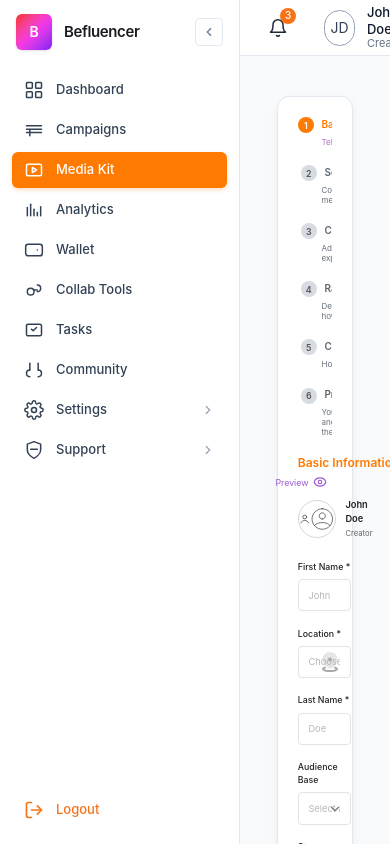
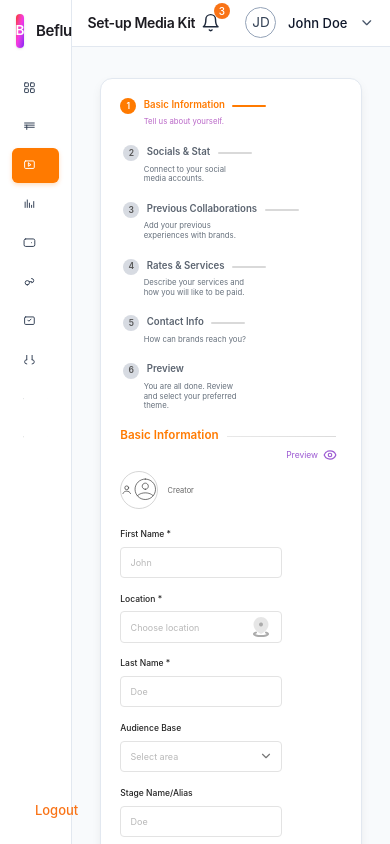
Before and after one commit to deezzzi/Befluencer, an Angular app: page /media-kit/setup in a window 390 px wide. Built offline with nearby package versions, Linux system fonts and the light colour scheme.

Commit message:
feat(auth): enhance creator signup with display name persistence and form validation feat(dashboard): improve layout responsiveness for dashboard components

```diff
--- a/src/app/features/auth/creator-signup.component.ts
+++ b/src/app/features/auth/creator-signup.component.ts
@@ -106,9 +106,14 @@
   /** Handle submit: persist email and proceed to OTP. */
   onSubmit() {
     if (this.form.valid) {
-      const email = this.form.value.email as string;
-      // Persist email for OTP screen fallback (e.g., page refresh)
+      const { firstName, lastName, email } = this.form.value as { firstName: string; lastName: string; email: string };
+      // Persist essentials for downstream flows (OTP + greeting)
       this.storage.setJSON('auth:email', email);
+      const displayName = `${(firstName || '').trim()} ${(lastName || '').trim()}`.trim();
+      if (displayName) {
+        this.storage.setJSON('profile:displayName', displayName);
+        this.storage.setJSON('auth:user', { firstName, lastName, email, displayName });
+      }
       this.router.navigate(['/auth/otp'], { state: { email } });
     } else {
       this.form.markAllAsTouched();
--- a/src/app/features/auth/welcome.component.ts
+++ b/src/app/features/auth/welcome.component.ts
@@ -5,7 +5,6 @@
 /**
  * WelcomeComponent
  * ----------------
- * Post-OTP confirmation screen with CTA into the dashboard area.
  */
 @Component({
   selector: 'bf-welcome',
--- a/src/app/features/dashboard/dashboard.component.ts
+++ b/src/app/features/dashboard/dashboard.component.ts
@@ -16,7 +16,7 @@
   <div class="space-y-4 md:space-y-6">
     <section>
       <!-- <h2 class="text-xl font-semibold mb-4">Key Metrics</h2> -->
-      <div class="grid gap-3 sm:grid-cols-2 lg:grid-cols-4">
+  <div class="grid gap-3 sm:grid-cols-2 xl:grid-cols-4 lg:grid-cols-3">
         <div *ngFor="let c of cards" class="rounded-xl p-3 md:p-4 bg-white dark:bg-gray-900 shadow-card border border-slate-100 dark:border-gray-700 flex flex-col gap-1">
           <div class="text-xs uppercase tracking-wide text-slate-500 dark:text-gray-400">{{ c.title }}</div>
           <div class="text-xl md:text-2xl font-semibold">{{ c.value }}</div>
@@ -27,8 +27,8 @@
       </div>
     </section>
     <!-- Row 2: Three columns: Line chart | Channels | Audience -->
-    <section class="grid gap-6 lg:grid-cols-3">
-      <div class="rounded-xl border border-slate-100 dark:border-gray-700 bg-white dark:bg-gray-900 p-4 md:p-6 shadow-card min-h-[240px] md:min-h-[280px]">
+  <section class="grid gap-4 sm:gap-5 lg:gap-6 lg:grid-cols-3">
+  <div class="rounded-xl border border-slate-100 dark:border-gray-700 bg-white dark:bg-gray-900 p-4 md:p-6 shadow-card min-h-[200px] md:min-h-[240px]">
         <div class="flex items-center justify-between mb-4">
           <h3 class="font-semibold">Traffic overview</h3>
           <div class="text-xs text-slate-500">This year vs Last year</div>
@@ -37,7 +37,7 @@
           <span class="text-xs text-slate-400">Line chart placeholder</span>
         </div>
       </div>
-      <div class="rounded-xl border border-slate-100 dark:border-gray-700 bg-white dark:bg-gray-900 p-4 md:p-6 shadow-card">
+  <div class="rounded-xl border border-slate-100 dark:border-gray-700 bg-white dark:bg-gray-900 p-4 md:p-6 shadow-card">
         <h4 class="font-medium mb-4">Channels</h4>
         <ul class="space-y-2 text-sm">
           <li class="flex items-center gap-3"><span class="inline-block h-2 w-6 rounded bg-rose-500"></span> TikTok</li>
@@ -47,7 +47,7 @@
           <li class="flex items-center gap-3"><span class="inline-block h-2 w-6 rounded bg-emerald-500"></span> Facebook</li>
         </ul>
       </div>
-      <div class="rounded-xl border border-slate-100 dark:border-gray-700 bg-white dark:bg-gray-900 p-4 md:p-6 shadow-card">
+  <div class="rounded-xl border border-slate-100 dark:border-gray-700 bg-white dark:bg-gray-900 p-4 md:p-6 shadow-card">
         <h4 class="font-medium mb-4">Audience by country</h4>
         <div class="flex items-center gap-6">
           <div class="w-24 h-24 md:w-28 md:h-28 rounded-full bg-[conic-gradient(var(--tw-gradient-stops))] from-rose-500 via-orange-400 via-amber-400 via-emerald-500 to-violet-500"></div>
@@ -62,8 +62,8 @@
     </section>
 
     <!-- Row 3: Bar chart (2 cols) + Right column activity list -->
-    <section class="grid gap-6 lg:grid-cols-3">
-      <div class="lg:col-span-2 rounded-xl border border-slate-100 dark:border-gray-700 bg-white dark:bg-gray-900 p-4 md:p-6 shadow-card min-h-[240px] md:min-h-[280px]">
+  <section class="grid gap-4 sm:gap-5 lg:gap-6 lg:grid-cols-3">
+  <div class="lg:col-span-2 rounded-xl border border-slate-100 dark:border-gray-700 bg-white dark:bg-gray-900 p-4 md:p-6 shadow-card min-h-[200px] md:min-h-[260px]">
         <div class="flex items-center justify-between mb-4">
           <h3 class="font-semibold">Weekly performance</h3>
           <div class="text-xs text-slate-500">Lorem 1 vs Lorem 2</div>
@@ -72,7 +72,7 @@
           <span class="text-xs text-slate-400">Bar chart placeholder</span>
         </div>
       </div>
-      <div class="rounded-xl border border-slate-100 dark:border-gray-700 bg-white dark:bg-gray-900 p-4 md:p-6 shadow-card min-h-[240px] md:min-h-[280px]">
+  <div class="rounded-xl border border-slate-100 dark:border-gray-700 bg-white dark:bg-gray-900 p-4 md:p-6 shadow-card min-h-[200px] md:min-h-[260px]">
         <div class="flex items-center justify-between mb-4">
           <h4 class="font-medium">Recent activity</h4>
           <span class="text-xs text-slate-500">23 – 30 March 2020</span>
--- a/src/app/features/media-kit-setup/media-kit-setup.component.html
+++ b/src/app/features/media-kit-setup/media-kit-setup.component.html
@@ -52,7 +52,7 @@
 
           </div>
           <div class="id-block">
-            <div class="name">John Doe</div>
+            <div class="name">{{ (form.value.firstName || '').trim() }} {{ (form.value.lastName || '').trim() }}</div>
             <div class="role">Creator</div>
           </div>
         </div>
--- a/src/app/features/media-kit-setup/media-kit-setup.component.scss
+++ b/src/app/features/media-kit-setup/media-kit-setup.component.scss
@@ -1,4 +1,4 @@
-/* Rates & Services — match Figma */
+/* Rates & Services — visual alignment per design spec */
 .rates-step {
   /* Charging rate options */
   .rate-options { list-style:none; margin:.25rem 0 .9rem; padding:0; }
@@ -50,11 +50,11 @@
     .amount-row .amount-field { flex:0 0 100%; }
   }
 }
-/* Collaborations: brands dropdown highlight per Figma */
+/* Collaborations: brands dropdown highlight per design spec */
 .collab-step {
   .dropdown-panel {
     li {
-      border-radius: 8px; /* soft pill look from Figma */
+  border-radius: 8px; /* soft pill look per design */
       transition: background-color .15s ease;
     }
     li:hover,
@@ -74,14 +74,14 @@
 @media (max-width: 480px){
   .mk-setup-wrapper { padding: 1rem .8rem 2rem; }
 }
-/* Main stepper container uses the new dashboard-like card style and Figma dimensions */
+/* Main stepper container: dashboard-like card style and specified dimensions */
 .wizard-card {
   width:100%;
-  max-width:1512px; /* Figma width */
+  max-width:1512px; /* design width */
   min-height:550px; /* Reduced height for a more compact view */
   background:#fff;
-  border:1px solid #e2e8f0; /* Figma border-width: 1px */
-  border-radius:16px; /* Figma radius */
+  border:1px solid #e2e8f0; /* border-width: 1px as specified */
+  border-radius:16px; /* corner radius as specified */
   padding:1.35rem 1.9rem 2.2rem;
   font-family:Inter,system-ui,sans-serif;
   position:relative;
@@ -123,7 +123,7 @@
 .steps li.completed .connector { background:var(--color-primary); }
 .steps li.clickable { cursor:pointer; }
 .steps li.clickable:hover .circle { filter:brightness(.92); }
-/* Optical spacing tweak: extra breathing room before step 4 (Rates & Services) */
+/* Stepper layout: provide additional spacing before step 4 (Rates & Services) */
 .steps li:nth-child(3) .connector-space { width:calc(var(--after-connector-gap) + var(--circle-buffer) + 3px); flex-basis:calc(var(--after-connector-gap) + var(--circle-buffer) + 3px); }
 /* If further adjustment needed, increase the + 3px above by 1px increments. */
 
@@ -252,9 +252,9 @@
 
 /* Socials & Stats */
 .socials-step { padding:1rem 0 0; }
-.platform-grid { display:grid; grid-template-columns:repeat(4, 1fr); gap:1.1rem 1.85rem; }
-@media (max-width:1200px){ .platform-grid { grid-template-columns:repeat(3, 1fr); } }
-@media (max-width:900px){ .platform-grid { grid-template-columns:repeat(2, 1fr); } }
+.platform-grid { display:grid; grid-template-columns:repeat(4, 1fr); gap:1.1rem 1.25rem; }
+@media (max-width:1280px){ .platform-grid { grid-template-columns:repeat(3, 1fr); } }
+@media (max-width:1024px){ .platform-grid { grid-template-columns:repeat(2, 1fr); } }
 @media (max-width:640px){ .platform-grid { grid-template-columns:1fr; } }
 @media (max-width:480px){
   .platform-card { padding:.6rem .7rem .55rem; }
@@ -262,8 +262,8 @@
   .connect-btn { padding:.32rem .6rem .29rem; }
 }
 /* Stepper cards use the new card style */
-.platform-card { border:1px solid #ff9c40; border-radius:12px; padding:.7rem .85rem .65rem; background:#fff; position:relative; display:flex; flex-direction:column; min-height:96px; box-shadow:0 2px 4px -2px rgba(0,0,0,0.06), 0 4px 12px -2px rgba(0,0,0,0.08); transition: border-color .18s ease, box-shadow .18s ease; }
-/* Hover look per mock: subtle primary-orange outline glow */
+.platform-card { border:1px solid #ff9c40; border-radius:12px; padding:.7rem .85rem .65rem; background:#fff; position:relative; display:flex; flex-direction:column; min-height:96px; box-shadow:0 2px 4px -2px rgba(0,0,0,0.06), 0 4px 12px -2px rgba(0,0,0,0.08); transition: border-color .18s ease, box-shadow .18s ease; min-width:0; }
+/* Hover state: subtle primary-orange outline glow */
 .platform-card:hover { border-color:#ff7a00; box-shadow:0 0 0 1px rgba(255,122,0,0.25), 0 6px 14px -4px rgba(0,0,0,0.12); }
 .platform-card .top-row { display:flex; align-items:flex-start; gap:.55rem; }
 .platform-card .icon { width:28px; height:28px; display:flex; align-items:center; justify-content:center; flex-shrink:0; }
@@ -277,7 +277,7 @@
 .platform-card .actions-row .edit-btn { margin-left:auto; padding:.35rem; }
 .connect-btn { font-size:.48rem; background:#fff; border:1px solid #ff9c40; color:#ff7a00; padding:.35rem .65rem .32rem; border-radius:999px; display:inline-flex; align-items:center; gap:.3rem; cursor:pointer; font-weight:500; transition: background .15s ease, color .15s ease, border-color .15s ease, box-shadow .15s ease; }
 .connect-btn .link-icon { color:#ff7a00; }
-/* Hover per mock: light grey pill look */
+/* Hover state: light grey pill look */
 .connect-btn:hover { background:#f2f2f2; color:#333; border-color:#e1e1e1; box-shadow:0 1px 2px rgba(0,0,0,0.06) inset; }
 .connect-btn:hover .link-icon { color:#555; }
 .connect-btn:active { background:#e9e9e9; }
@@ -293,12 +293,12 @@
 
 @keyframes spin { from { transform: rotate(0deg); } to { transform: rotate(360deg); } }
 .platform-card.connected { border-color:#ff7a00; box-shadow:0 0 0 1px rgba(255,122,0,0.18), 0 2px 8px rgba(255,122,0,0.12); }
-/* Connected pill per pasted image: black background with white text and check */
+/* Connected pill: black background with white text and check icon */
 .platform-card.connected .connect-btn { background:#111; border-color:#111; color:#fff; }
 .platform-card.connected .connect-btn .link-icon { display:none; }
 .platform-card.connected .connect-btn .check-icon { display:inline-block; color:#fff; }
 .platform-card.connected .hint { color:#8aa; }
-/* Keep the platform name dark like in screenshot; card border remains orange */
+/* Keep platform name dark; card border remains orange */
 .platform-card.connected .name { color:#1d1d1d; }
 .platform-card.connected .edit-btn { color:#a24cc5; }
 
--- a/src/app/features/media-kit-setup/media-kit-setup.component.ts
+++ b/src/app/features/media-kit-setup/media-kit-setup.component.ts
@@ -26,7 +26,7 @@
  * - Cards and controls expose roles and labels for keyboard and screen-reader support.
  *
  * Rationale
- * - lastUpdatedStr is session-only  lol. (not persisted) to avoid churn in storage on every keystroke; the timeline is still visible to users.
+ * - lastUpdatedStr is session-only (not persisted) to avoid churn in storage on every keystroke; the timeline remains visible to users.
  * - Snapshot payload stores raw values (ids, booleans, text) to keep local storage small and robust to view/layout changes.
  */
 
@@ -89,7 +89,7 @@
 
           </div>
           <div class="id-block">
-            <div class="name">John Doe</div>
+            <div class="name">{{ (form.value.firstName || '').trim() }} {{ (form.value.lastName || '').trim() }}</div>
             <div class="role">Creator</div>
           </div>
         </div>
@@ -668,7 +668,7 @@
   steps = [
     { label: 'Basic Information', desc: 'Tell us about yourself.' },
   { label: 'Socials & Stat', desc: 'Connect to your social<br>media accounts.' },
-    { label: 'Collaborations', desc: 'Add your previous<br> experiences with brands.' },
+    { label: 'Previous Collaborations', desc: 'Add your previous<br> experiences with brands.' },
     { label: 'Rates & Services', desc: 'Describe your services and <br>how you will like to be paid.' },
     { label: 'Contact Info', desc: 'How can brands reach you?' },
     { label: 'Preview', desc: 'You are all done. Review<br> and select your preferred <br>theme.' }
--- a/src/app/layout/dashboard-layout.component.ts
+++ b/src/app/layout/dashboard-layout.component.ts
@@ -15,11 +15,11 @@
   standalone: true,
   imports: [RouterOutlet, SidebarComponent, TopbarComponent],
   template: `
-    <div class="flex h-screen w-full overflow-hidden bg-white dark:bg-gray-900">
+  <div class="flex h-dvh sm:h-screen w-full overflow-hidden bg-white dark:bg-gray-900">
       <bf-sidebar [collapsed]="collapsed()" (toggle)="toggleSidebar()" />
       <div class="flex flex-col flex-1 min-w-0">
         <bf-topbar [collapsed]="collapsed()" (toggle)="toggleSidebar()" />
-        <main class="flex-1 overflow-y-auto p-6 scrollbar-thin bg-slate-50 dark:bg-gray-800">
+        <main class="flex-1 overflow-y-auto p-4 sm:p-5 md:p-6 scrollbar-thin bg-slate-50 dark:bg-gray-800">
           <router-outlet />
         </main>
       </div>
--- a/src/app/shared/sidebar/sidebar.component.scss
+++ b/src/app/shared/sidebar/sidebar.component.scss
@@ -2,6 +2,11 @@
 .sidebar { width: 240px; font-family: "Inter", system-ui, sans-serif; }
 .sidebar--collapsed { width: 72px; }
 .sidebar--expanded { width: 240px; }
+
+/* Small screens: collapse by default and overlay behavior could be added in the future */
+@media (max-width: 768px) {
+  .sidebar { width: 72px; }
+}
 
 /* Tooltip shown only when collapsed */
 .sidebar--collapsed .nav-item { position: relative; }
--- a/src/app/shared/topbar/topbar.component.ts
+++ b/src/app/shared/topbar/topbar.component.ts
@@ -1,6 +1,7 @@
 import { Component, EventEmitter, Input, Output, ChangeDetectionStrategy, inject, signal, computed } from '@angular/core';
 import { Router, NavigationEnd, ActivatedRoute } from '@angular/router';
 import { filter } from 'rxjs/operators';
+import { LocalStorageService } from '../services/local-storage.service';
 
 /**
  * TopbarComponent
@@ -15,26 +16,26 @@
   standalone: true,
   imports: [],
   template: `
-    <header class="h-14 flex items-center justify-between px-6 bg-white border-b border-slate-200 select-none">
+    <header class="h-12 sm:h-14 flex items-center justify-between px-4 sm:px-5 md:px-6 bg-white border-b border-slate-200 select-none">
       <!-- Left: back + title (no logo per design) -->
-      <div class="flex items-center gap-4 min-w-0">
+  <div class="flex items-center gap-3 sm:gap-4 min-w-0">
         <!-- <button (click)="goBack()" class="h-8 w-8 inline-flex items-center justify-center rounded-full border border-slate-300 hover:bg-slate-100 transition" aria-label="Go back">
           <svg xmlns="http://www.w3.org/2000/svg" class="h-4 w-4" fill="none" stroke="currentColor" stroke-width="2" stroke-linecap="round" stroke-linejoin="round" viewBox="0 0 24 24"><path d="m15 18-6-6 6-6"/></svg>
         </button> -->
-  <h1 class="text-[15px] font-semibold tracking-tight truncate">{{ currentTitle() }}</h1>
+  <h1 class="text-[14px] sm:text-[15px] font-semibold tracking-tight truncate">{{ currentTitle() }}</h1>
       </div>
 
       <!-- Right: bell + user info -->
-      <div class="flex items-center gap-8">
+  <div class="flex items-center gap-5 sm:gap-6 md:gap-8">
         <button id="bf-bell-anchor" class="relative inline-flex items-center justify-center h-8 w-8 rounded-full hover:bg-slate-100 transition" aria-label="Notifications">
           <svg xmlns="http://www.w3.org/2000/svg" class="h-5 w-5 text-slate-800" fill="none" stroke="currentColor" stroke-width="1.8" stroke-linecap="round" stroke-linejoin="round" viewBox="0 0 24 24"><path d="M6 8a6 6 0 1 1 12 0c0 7 3 9 3 9H3s3-2 3-9"/><path d="M10.3 21a2 2 0 0 0 3.4 0"/></svg>
           <span class="absolute -top-1 -right-1 h-4 min-w-[16px] rounded-full bg-orange-500 text-[10px] font-medium text-white flex items-center justify-center px-1">3</span>
         </button>
         <div id="bf-profile-anchor" class="flex items-center gap-3">
-          <div class="h-9 w-9 rounded-full border border-slate-400 flex items-center justify-center text-slate-700 text-sm">JD</div>
+          <div class="h-8 w-8 sm:h-9 sm:w-9 rounded-full border border-slate-400 flex items-center justify-center text-slate-700 text-sm">{{ initials() }}</div>
           <div class="flex flex-col leading-tight">
-            <span class="text-[13px] font-medium text-slate-900">John Doe</span>
-            <span class="text-[11px] text-slate-500">Creator</span>
+            <span class="text-[13px] font-medium text-slate-900">{{ displayName() }}</span>
+            <span class="text-[11px] text-slate-500 hidden sm:inline">Creator</span>
           </div>
           <svg xmlns="http://www.w3.org/2000/svg" class="h-4 w-4 text-slate-600" fill="none" stroke="currentColor" stroke-width="2" stroke-linecap="round" stroke-linejoin="round" viewBox="0 0 24 24"><path d="m6 9 6 6 6-6"/></svg>
         </div>
@@ -49,14 +50,17 @@
 
   private router = inject(Router);
   private route = inject(ActivatedRoute);
+  private storage = inject(LocalStorageService);
 
   private _title = signal('Dashboard');
   currentTitle = computed(() => this._title());
 
-  userInitials = 'U';
-
   private _dark = signal(false);
   dark = computed(() => this._dark());
+
+  private _displayName = signal(this.resolveDisplayName());
+  displayName = computed(() => this._displayName());
+  initials = computed(() => this.makeInitials(this._displayName()));
 
   constructor() {
     this.router.events.pipe(filter(e => e instanceof NavigationEnd)).subscribe(() => {
@@ -85,4 +89,22 @@
       this.router.navigateByUrl('/dashboard');
     }
   }
+
+  private resolveDisplayName(): string {
+    const name = this.storage.getJSON<string>('profile:displayName');
+    if (typeof name === 'string' && name.trim()) return name.trim();
+    const auth = this.storage.getJSON<any>('auth:user');
+    if (auth && typeof auth === 'object') {
+      const n = auth.displayName || `${auth.firstName ?? ''} ${auth.lastName ?? ''}`;
+      if (typeof n === 'string' && n.trim()) return n.trim();
+    }
+    return 'John Doe';
+  }
+
+  private makeInitials(name: string): string {
+    const parts = (name || '').trim().split(/\s+/).filter(Boolean);
+    if (parts.length === 0) return 'U';
+    if (parts.length === 1) return parts[0].charAt(0).toUpperCase();
+    return (parts[0].charAt(0) + parts[1].charAt(0)).toUpperCase();
+  }
 }
--- a/src/styles.scss
+++ b/src/styles.scss
@@ -1,3 +1,6 @@
+/* Shared responsive utilities (must come before any other rules for Sass) */
+@use './styles/responsive' as *;
+
 @tailwind base;
 @tailwind components;
 @tailwind utilities;
--- /dev/null
+++ b/src/styles/_responsive.scss
@@ -0,0 +1,30 @@
+/* Responsive utilities: fluid type, safe areas, media helpers, and sane defaults */
+
+/* Fluid base font size (keeps small screens readable without zooming too much) */
+html { font-size: clamp(14px, 0.9vw + 12px, 16px); }
+
+/* Respect safe areas (iOS notches) for global containers if needed */
+.safe-area { padding-left: max(16px, env(safe-area-inset-left)); padding-right: max(16px, env(safe-area-inset-right)); }
+.safe-area-top { padding-top: max(12px, env(safe-area-inset-top)); }
+.safe-area-bottom { padding-bottom: max(12px, env(safe-area-inset-bottom)); }
+
+/* Media helpers (Sass mixins) */
+@mixin sm { @media (max-width: 640px) { @content; } }
+@mixin md { @media (max-width: 768px) { @content; } }
+@mixin lg { @media (max-width: 1024px) { @content; } }
+@mixin xl { @media (max-width: 1280px) { @content; } }
+
+/* Make media elements scale down naturally */
+img, video, canvas, svg { max-width: 100%; height: auto; }
+
+/* Wrap wide content on small screens */
+.overflow-container { overflow-x: auto; -webkit-overflow-scrolling: touch; }
+.responsive-table { display: block; width: 100%; overflow-x: auto; -webkit-overflow-scrolling: touch; }
+
+/* Forms: allow shrinking without overflow */
+input, select, textarea, button { min-width: 0; }
+
+/* Reduce motion if user prefers */
+@media (prefers-reduced-motion: reduce) {
+  *, *::before, *::after { animation-duration: 0.001ms !important; animation-iteration-count: 1 !important; transition-duration: 0.001ms !important; scroll-behavior: auto !important; }
+}
```
